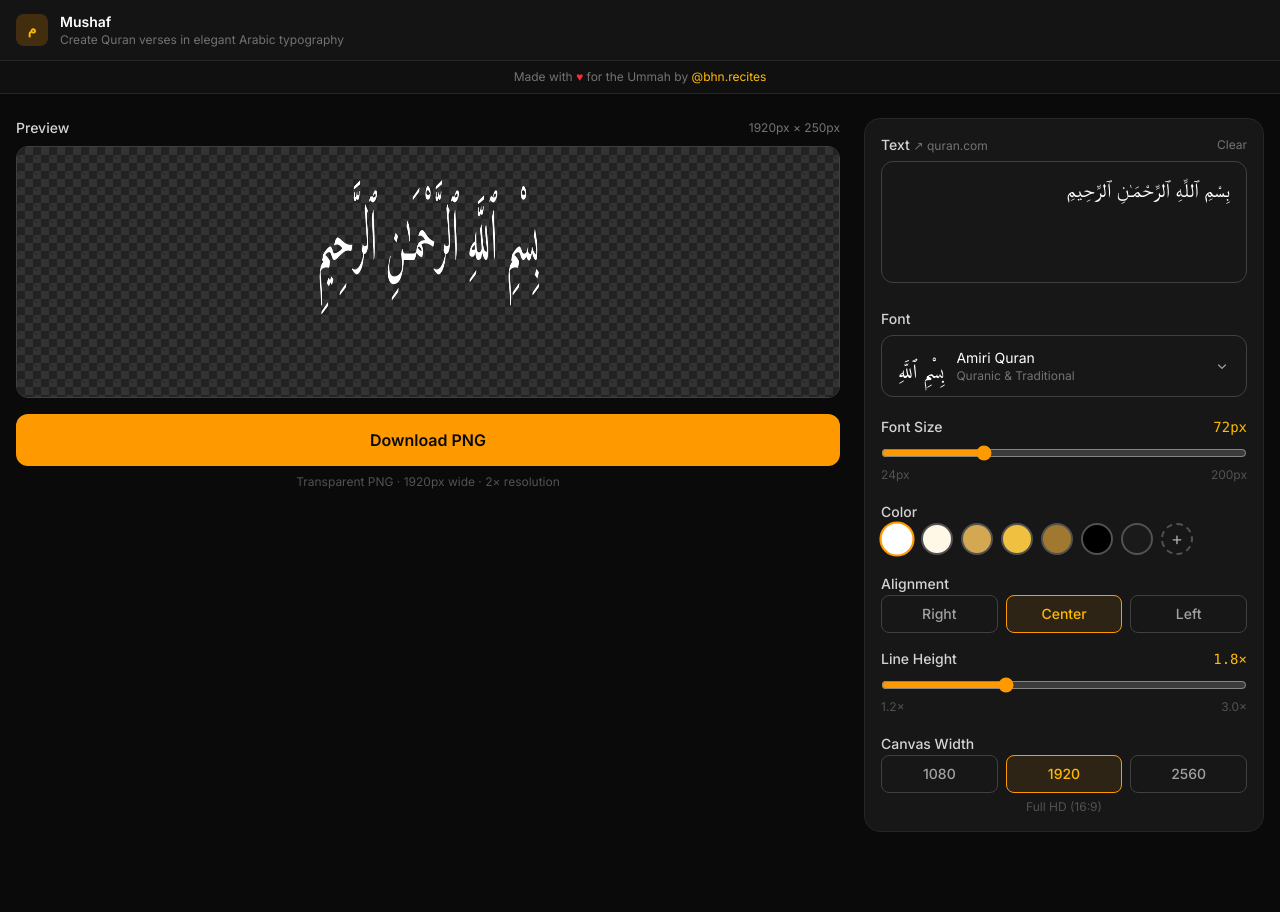
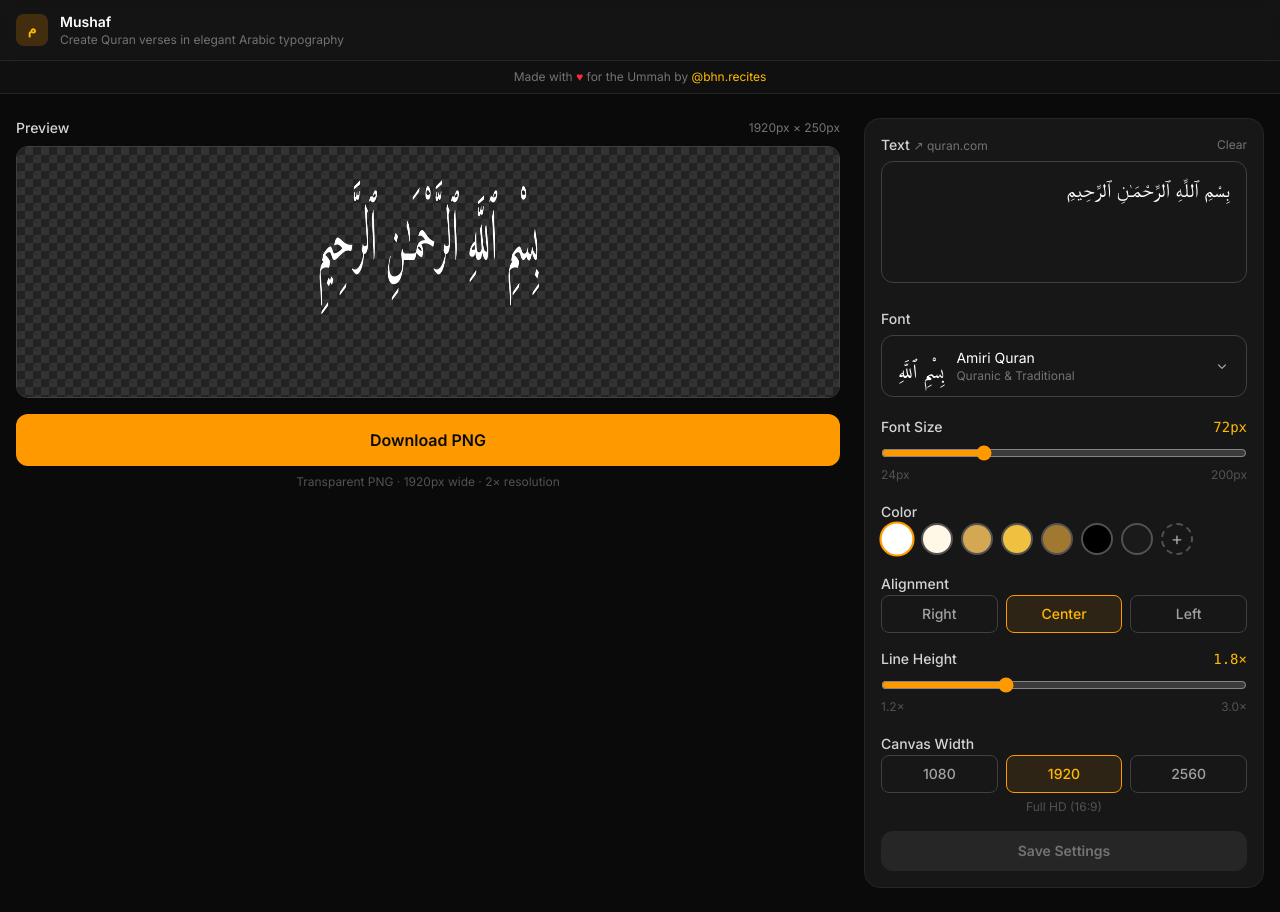
Before and after one commit to Burhan3737/mushaf, a Next.js app: page / in a window 1280 px wide. Before the commit the page ends 856 px from the top, so only its background shows below. Built offline with nearby package versions, Linux system fonts and the light colour scheme; a web font is replaced by a local one.

Commit message:
save settings button

```diff
--- a/app/components/StyleControls.tsx
+++ b/app/components/StyleControls.tsx
@@ -3,11 +3,10 @@
 import { TextConfig, TextAlign, CanvasWidth } from '../types';
 
 interface StyleControlsProps {
-  config: TextConfig;
-  dispatch: React.Dispatch<{
-    type: string;
-    payload: unknown;
-  }>;
+  draft: TextConfig;
+  setDraft: React.Dispatch<React.SetStateAction<TextConfig>>;
+  onSave: () => void;
+  hasChanges: boolean;
 }
 
 const PRESET_COLORS = [
@@ -28,23 +27,23 @@ const ALIGN_OPTIONS: { value: TextAlign; icon: string; label: string }[] = [
   { value: 'left', icon: '⫸', label: 'Left' },
 ];
 
-export default function StyleControls({ config, dispatch }: StyleControlsProps) {
+export default function StyleControls({ draft, setDraft, onSave, hasChanges }: StyleControlsProps) {
   return (
     <div className="space-y-4">
       {/* Font Size */}
       <div className="space-y-1.5">
         <div className="flex justify-between items-center">
           <label className="text-sm font-medium text-neutral-300">Font Size</label>
-          <span className="text-sm text-amber-400 font-mono">{config.fontSize}px</span>
+          <span className="text-sm text-amber-400 font-mono">{draft.fontSize}px</span>
         </div>
         <input
           type="range"
           min={24}
           max={200}
           step={2}
-          value={config.fontSize}
+          value={draft.fontSize}
           onChange={(e) =>
-            dispatch({ type: 'SET_FONT_SIZE', payload: parseInt(e.target.value) })
+            setDraft((prev) => ({ ...prev, fontSize: parseInt(e.target.value) }))
           }
           className="w-full accent-amber-500 cursor-pointer"
         />
@@ -62,9 +61,9 @@ export default function StyleControls({ config, dispatch }: StyleControlsProps)
             <button
               key={c.value}
               title={c.label}
-              onClick={() => dispatch({ type: 'SET_COLOR', payload: c.value })}
+              onClick={() => setDraft((prev) => ({ ...prev, color: c.value }))}
               className={`w-8 h-8 rounded-full border-2 transition-transform hover:scale-110 focus:outline-none focus:ring-2 focus:ring-amber-500
-                ${config.color === c.value ? 'border-amber-500 scale-110' : 'border-neutral-600'}`}
+                ${draft.color === c.value ? 'border-amber-500 scale-110' : 'border-neutral-600'}`}
               style={{ backgroundColor: c.value }}
             />
           ))}
@@ -73,8 +72,8 @@ export default function StyleControls({ config, dispatch }: StyleControlsProps)
             <span className="text-neutral-400 text-lg leading-none">+</span>
             <input
               type="color"
-              value={config.color}
-              onChange={(e) => dispatch({ type: 'SET_COLOR', payload: e.target.value })}
+              value={draft.color}
+              onChange={(e) => setDraft((prev) => ({ ...prev, color: e.target.value }))}
               className="absolute inset-0 opacity-0 cursor-pointer w-full h-full"
             />
           </label>
@@ -88,10 +87,10 @@ export default function StyleControls({ config, dispatch }: StyleControlsProps)
           {ALIGN_OPTIONS.map((opt) => (
             <button
               key={opt.value}
-              onClick={() => dispatch({ type: 'SET_ALIGN', payload: opt.value })}
+              onClick={() => setDraft((prev) => ({ ...prev, align: opt.value }))}
               title={opt.label}
               className={`flex-1 py-2 rounded-lg border text-sm font-medium transition-all focus:outline-none focus:ring-2 focus:ring-amber-500
-                ${config.align === opt.value
+                ${draft.align === opt.value
                   ? 'border-amber-500 bg-amber-500/10 text-amber-400'
                   : 'border-neutral-700 text-neutral-400 hover:border-neutral-500'
                 }`}
@@ -106,16 +105,16 @@ export default function StyleControls({ config, dispatch }: StyleControlsProps)
       <div className="space-y-1.5">
         <div className="flex justify-between items-center">
           <label className="text-sm font-medium text-neutral-300">Line Height</label>
-          <span className="text-sm text-amber-400 font-mono">{config.lineHeight.toFixed(1)}×</span>
+          <span className="text-sm text-amber-400 font-mono">{draft.lineHeight.toFixed(1)}×</span>
         </div>
         <input
           type="range"
           min={1.2}
           max={3.0}
           step={0.1}
-          value={config.lineHeight}
+          value={draft.lineHeight}
           onChange={(e) =>
-            dispatch({ type: 'SET_LINE_HEIGHT', payload: parseFloat(e.target.value) })
+            setDraft((prev) => ({ ...prev, lineHeight: parseFloat(e.target.value) }))
           }
           className="w-full accent-amber-500 cursor-pointer"
         />
@@ -132,9 +131,9 @@ export default function StyleControls({ config, dispatch }: StyleControlsProps)
           {CANVAS_WIDTHS.map((w) => (
             <button
               key={w}
-              onClick={() => dispatch({ type: 'SET_CANVAS_WIDTH', payload: w })}
+              onClick={() => setDraft((prev) => ({ ...prev, canvasWidth: w }))}
               className={`flex-1 py-2 rounded-lg border text-sm font-medium transition-all focus:outline-none focus:ring-2 focus:ring-amber-500
-                ${config.canvasWidth === w
+                ${draft.canvasWidth === w
                   ? 'border-amber-500 bg-amber-500/10 text-amber-400'
                   : 'border-neutral-700 text-neutral-400 hover:border-neutral-500'
                 }`}
@@ -144,11 +143,23 @@ export default function StyleControls({ config, dispatch }: StyleControlsProps)
           ))}
         </div>
         <div className="text-xs text-neutral-600 text-center">
-          {config.canvasWidth === 1080 && 'Square / Portrait'}
-          {config.canvasWidth === 1920 && 'Full HD (16:9)'}
-          {config.canvasWidth === 2560 && '2K / Wide'}
+          {draft.canvasWidth === 1080 && 'Square / Portrait'}
+          {draft.canvasWidth === 1920 && 'Full HD (16:9)'}
+          {draft.canvasWidth === 2560 && '2K / Wide'}
         </div>
       </div>
+
+      {/* Save Settings */}
+      <button
+        onClick={onSave}
+        className={`w-full py-2.5 rounded-xl text-sm font-semibold transition-all focus:outline-none focus:ring-2 focus:ring-amber-500
+          ${hasChanges
+            ? 'bg-amber-500 hover:bg-amber-400 text-neutral-900'
+            : 'bg-neutral-800 text-neutral-500 cursor-default'
+          }`}
+      >
+        Save Settings
+      </button>
     </div>
   );
 }
--- a/app/page.tsx
+++ b/app/page.tsx
@@ -1,6 +1,6 @@
 "use client";
 
-import { useReducer, useEffect } from "react";
+import { useReducer, useEffect, useState } from "react";
 import { TextConfig, TextConfigAction } from "./types";
 import { DEFAULT_FONT_ID, getFontById } from "./lib/fonts";
 import { useFontLoader } from "./hooks/useFontLoader";
@@ -50,6 +50,8 @@ function reducer(state: TextConfig, action: TextConfigAction): TextConfig {
       return { ...state, lineHeight: action.payload };
     case "SET_CANVAS_WIDTH":
       return { ...state, canvasWidth: action.payload };
+    case "SET_ALL":
+      return { ...action.payload };
     default:
       return state;
   }
@@ -58,6 +60,7 @@ function reducer(state: TextConfig, action: TextConfigAction): TextConfig {
 export default function HomePage() {
   // Always start with DEFAULT_CONFIG (safe for SSR), then hydrate from localStorage
   const [config, dispatch] = useReducer(reducer, DEFAULT_CONFIG);
+  const [draft, setDraft] = useState<TextConfig>(DEFAULT_CONFIG);
   const { loadFont, isFontLoaded, isFontLoading, preloadFonts } =
     useFontLoader();
 
@@ -66,13 +69,8 @@ export default function HomePage() {
     const saved = loadConfig();
     // Only dispatch if something differs from the default
     if (JSON.stringify(saved) !== JSON.stringify(DEFAULT_CONFIG)) {
-      dispatch({ type: "SET_TEXT", payload: saved.text });
-      dispatch({ type: "SET_FONT", payload: saved.fontId });
-      dispatch({ type: "SET_FONT_SIZE", payload: saved.fontSize });
-      dispatch({ type: "SET_COLOR", payload: saved.color });
-      dispatch({ type: "SET_ALIGN", payload: saved.align });
-      dispatch({ type: "SET_LINE_HEIGHT", payload: saved.lineHeight });
-      dispatch({ type: "SET_CANVAS_WIDTH", payload: saved.canvasWidth });
+      dispatch({ type: "SET_ALL", payload: saved });
+      setDraft(saved);
     }
   }, []); // eslint-disable-line react-hooks/exhaustive-deps
 
@@ -102,13 +100,20 @@ export default function HomePage() {
     ]);
   }, []); // eslint-disable-line react-hooks/exhaustive-deps
 
-  // Load font whenever selection changes
+  // Load font whenever draft font selection changes
   useEffect(() => {
-    const font = getFontById(config.fontId);
+    const font = getFontById(draft.fontId);
     if (font && !isFontLoaded(font.id)) {
       loadFont(font);
     }
-  }, [config.fontId]); // eslint-disable-line react-hooks/exhaustive-deps
+  }, [draft.fontId]); // eslint-disable-line react-hooks/exhaustive-deps
+
+  const STYLE_FIELDS = ['fontId', 'fontSize', 'color', 'align', 'lineHeight', 'canvasWidth'] as const;
+  const hasChanges = STYLE_FIELDS.some((k) => draft[k] !== config[k]);
+
+  function handleSave() {
+    dispatch({ type: "SET_ALL", payload: { ...config, ...draft } });
+  }
 
   return (
     <div className="min-h-screen bg-neutral-950 text-white">
@@ -176,19 +181,19 @@ export default function HomePage() {
                 }
               />
               <FontPicker
-                selectedFontId={config.fontId}
+                selectedFontId={draft.fontId}
                 onSelect={(fontId) =>
-                  dispatch({ type: "SET_FONT", payload: fontId })
+                  setDraft((prev) => ({ ...prev, fontId }))
                 }
                 loadFont={loadFont}
                 isFontLoaded={isFontLoaded}
                 isFontLoading={isFontLoading}
               />
               <StyleControls
-                config={config}
-                dispatch={
-                  dispatch as React.Dispatch<{ type: string; payload: unknown }>
-                }
+                draft={draft}
+                setDraft={setDraft}
+                onSave={handleSave}
+                hasChanges={hasChanges}
               />
             </div>
           </div>
--- a/app/types/index.ts
+++ b/app/types/index.ts
@@ -30,4 +30,5 @@ export type TextConfigAction =
   | { type: 'SET_COLOR'; payload: string }
   | { type: 'SET_ALIGN'; payload: TextAlign }
   | { type: 'SET_LINE_HEIGHT'; payload: number }
-  | { type: 'SET_CANVAS_WIDTH'; payload: CanvasWidth };
+  | { type: 'SET_CANVAS_WIDTH'; payload: CanvasWidth }
+  | { type: 'SET_ALL'; payload: TextConfig };
```
